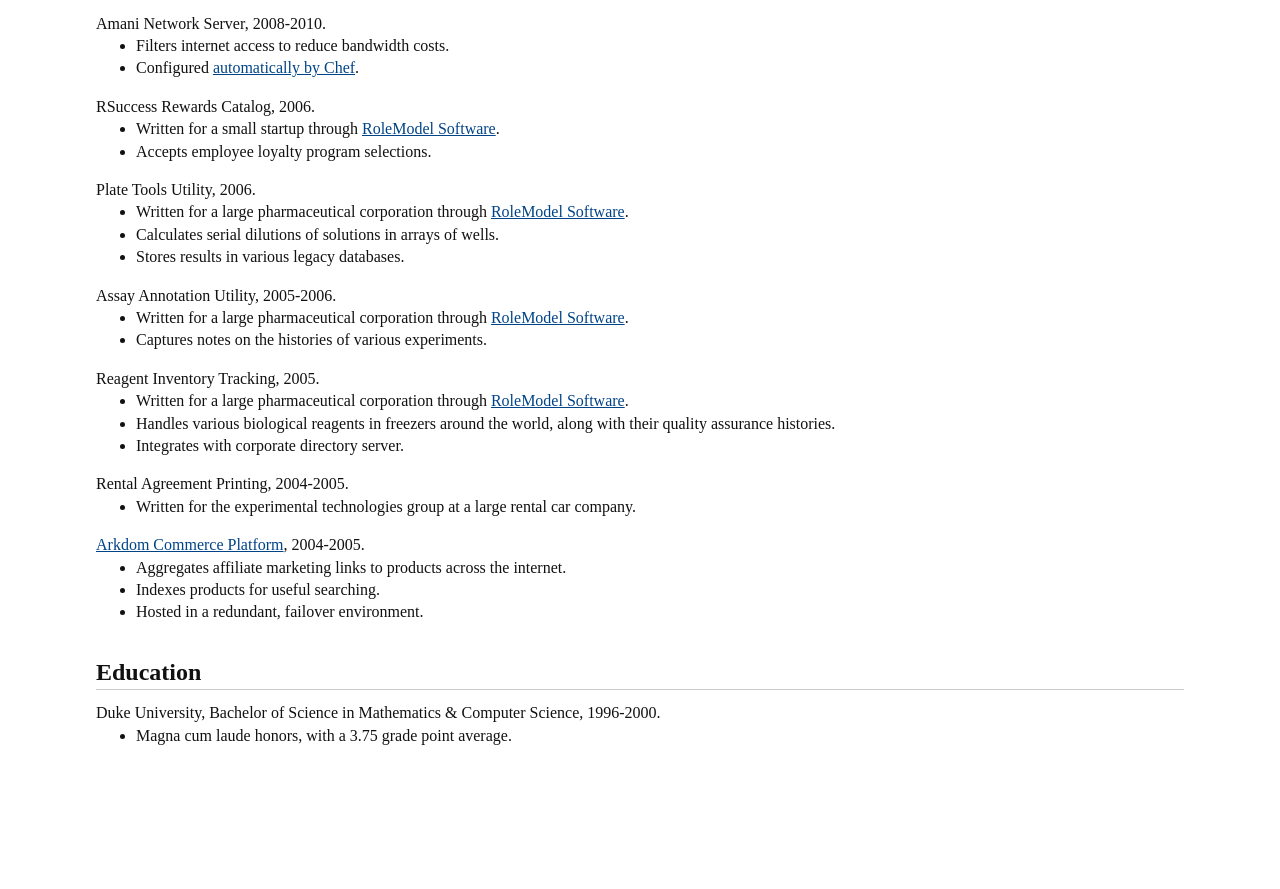
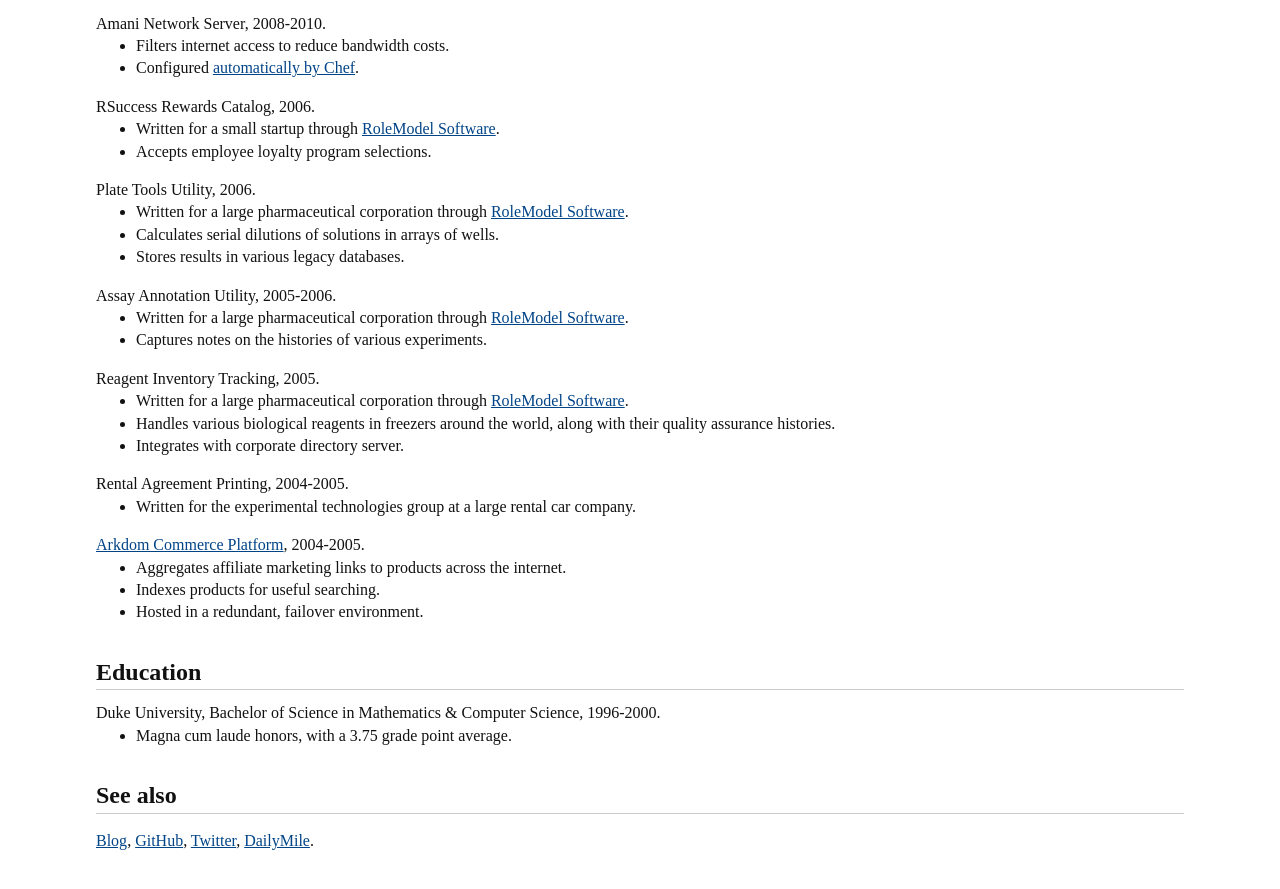
Before and after one commit to matthewtodd/matthewtodd.github.io, a Jekyll site: the page resume.html, which Jekyll copies as it is, in a window 1280 px wide and 900 px high, scrolled down 1102 px. Shown: the top 889 px of the window. Built offline with Jekyll 4.4.1, drawn with Linux system fonts in a browser that asks for light colours; before the commit the page ends 1897 px from its top, so only the background shows below that.

Commit message:
Brief see also section.

```diff
--- a/resume.html
+++ b/resume.html
@@ -241,5 +241,15 @@
         </ul>
       </section>
     </section>
+
+    <section>
+      <h1>See also</h1>
+      <p>
+        <a href="http://matthewtodd.org/">Blog</a>,
+        <a href="https://github.com/matthewtodd">GitHub</a>,
+        <a href="https://twitter.com/matthewtodd">Twitter</a>,
+        <a href="http://dailymile.com/people/matthewtodd">DailyMile</a>.
+      </p>
+    </section>
   </body>
 </html>
```
